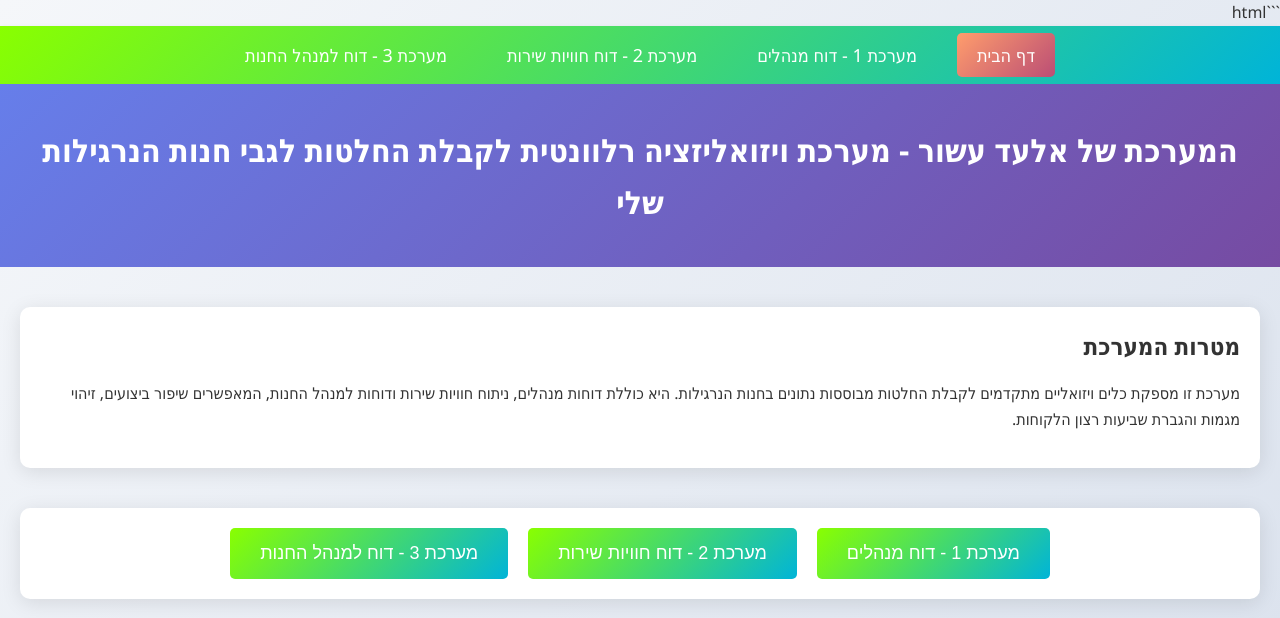
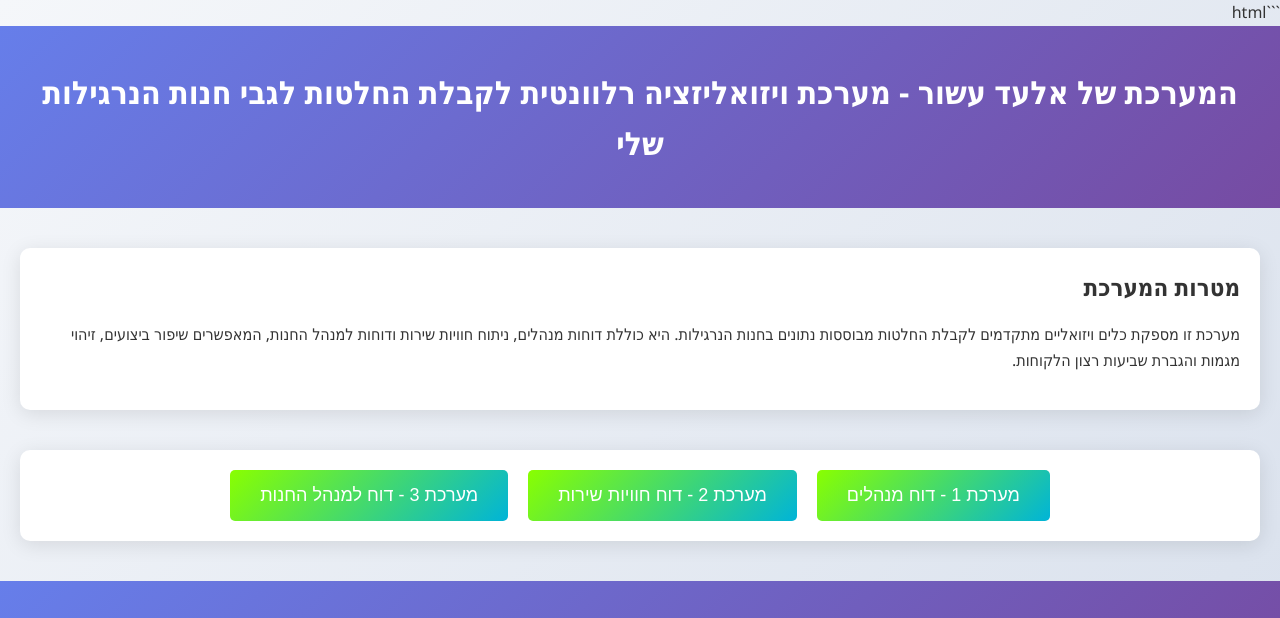
Before and after one commit to eladasor/ELAD-ASOR-PROJECT, a plain HTML site: page index.html in a window 1280 px wide. Shown: the top 618 px of the page. Drawn offline with Linux system fonts and the light colour scheme; a script that the page names is missing.

Commit message:
Update index.html

```diff
--- a/index.html
+++ b/index.html
@@ -20,39 +20,6 @@
             color: white;
             padding: 40px 20px;
             text-align: center;
-        }
-        nav {
-            background: linear-gradient(135deg, #89ff00 0%, #00b4d8 100%);
-            padding: 15px 0;
-            box-shadow: 0 2px 5px rgba(0, 0, 0, 0.1);
-        }
-        nav ul {
-            list-style: none;
-            margin: 0;
-            padding: 0;
-            display: flex;
-            justify-content: center;
-            gap: 20px;
-            flex-wrap: wrap;
-        }
-        nav ul li {
-            margin: 0;
-        }
-        nav ul li a {
-            text-decoration: none;
-            color: white;
-            font-size: 18px;
-            padding: 10px 20px;
-            border-radius: 5px;
-            transition: background 0.3s, transform 0.3s;
-        }
-        nav ul li a:hover {
-            background: linear-gradient(135deg, #ff9d6c 0%, #bb4e75 100%);
-            transform: translateY(-2px);
-        }
-        nav ul li a.active {
-            background: linear-gradient(135deg, #ff9d6c 0%, #bb4e75 100%);
-            cursor: default;
         }
         h1, h2 {
             margin: 0;
@@ -91,14 +58,6 @@
     </style>
 </head>
 <body>
-    <nav>
-        <ul>
-            <li><a href="index.html" class="active">דף הבית</a></li>
-            <li><a href="dash1.html">מערכת 1 - דוח מנהלים</a></li>
-            <li><a href="dash2.html">מערכת 2 - דוח חוויות שירות</a></li>
-            <li><a href="dash3.html">מערכת 3 - דוח למנהל החנות</a></li>
-        </ul>
-    </nav>
     <header>
         <h1>המערכת של אלעד עשור - מערכת ויזואליזציה רלוונטית לקבלת החלטות לגבי חנות הנרגילות שלי</h1>
     </header>
@@ -145,39 +104,6 @@
             padding: 40px 20px;
             text-align: center;
         }
-        nav {
-            background: linear-gradient(135deg, #89ff00 0%, #00b4d8 100%);
-            padding: 15px 0;
-            box-shadow: 0 2px 5px rgba(0, 0, 0, 0.1);
-        }
-        nav ul {
-            list-style: none;
-            margin: 0;
-            padding: 0;
-            display: flex;
-            justify-content: center;
-            gap: 20px;
-            flex-wrap: wrap;
-        }
-        nav ul li {
-            margin: 0;
-        }
-        nav ul li a {
-            text-decoration: none;
-            color: white;
-            font-size: 18px;
-            padding: 10px 20px;
-            border-radius: 5px;
-            transition: background 0.3s, transform 0.3s;
-        }
-        nav ul li a:hover {
-            background: linear-gradient(135deg, #ff9d6c 0%, #bb4e75 100%);
-            transform: translateY(-2px);
-        }
-        nav ul li a.active {
-            background: linear-gradient(135deg, #ff9d6c 0%, #bb4e75 100%);
-            cursor: default;
-        }
         h1, h2 {
             margin: 0;
         }
@@ -210,14 +136,6 @@
     </style>
 </head>
 <body>
-    <nav>
-        <ul>
-            <li><a href="index.html">דף הבית</a></li>
-            <li><a href="dash1.html" class="active">מערכת 1 - דוח מנהלים</a></li>
-            <li><a href="dash2.html">מערכת 2 - דוח חוויות שירות</a></li>
-            <li><a href="dash3.html">מערכת 3 - דוח למנהל החנות</a></li>
-        </ul>
-    </nav>
     <header>
         <h1>מערכת 1 - דוח מנהלים</h1>
     </header>
@@ -271,39 +189,6 @@
             padding: 40px 20px;
             text-align: center;
         }
-        nav {
-            background: linear-gradient(135deg, #89ff00 0%, #00b4d8 100%);
-            padding: 15px 0;
-            box-shadow: 0 2px 5px rgba(0, 0, 0, 0.1);
-        }
-        nav ul {
-            list-style: none;
-            margin: 0;
-            padding: 0;
-            display: flex;
-            justify-content: center;
-            gap: 20px;
-            flex-wrap: wrap;
-        }
-        nav ul li {
-            margin: 0;
-        }
-        nav ul li a {
-            text-decoration: none;
-            color: white;
-            font-size: 18px;
-            padding: 10px 20px;
-            border-radius: 5px;
-            transition: background 0.3s, transform 0.3s;
-        }
-        nav ul li a:hover {
-            background: linear-gradient(135deg, #ff9d6c 0%, #bb4e75 100%);
-            transform: translateY(-2px);
-        }
-        nav ul li a.active {
-            background: linear-gradient(135deg, #ff9d6c 0%, #bb4e75 100%);
-            cursor: default;
-        }
         h1, h2 {
             margin: 0;
         }
@@ -336,14 +221,6 @@
     </style>
 </head>
 <body>
-    <nav>
-        <ul>
-            <li><a href="index.html">דף הבית</a></li>
-            <li><a href="dash1.html">מערכת 1 - דוח מנהלים</a></li>
-            <li><a href="dash2.html" class="active">מערכת 2 - דוח חוויות שירות</a></li>
-            <li><a href="dash3.html">מערכת 3 - דוח למנהל החנות</a></li>
-        </ul>
-    </nav>
     <header>
         <h1>מערכת 2 - דוח חוויות שירות</h1>
     </header>
@@ -397,39 +274,6 @@
             padding: 40px 20px;
             text-align: center;
         }
-        nav {
-            background: linear-gradient(135deg, #89ff00 0%, #00b4d8 100%);
-            padding: 15px 0;
-            box-shadow: 0 2px 5px rgba(0, 0, 0, 0.1);
-        }
-        nav ul {
-            list-style: none;
-            margin: 0;
-            padding: 0;
-            display: flex;
-            justify-content: center;
-            gap: 20px;
-            flex-wrap: wrap;
-        }
-        nav ul li {
-            margin: 0;
-        }
-        nav ul li a {
-            text-decoration: none;
-            color: white;
-            font-size: 18px;
-            padding: 10px 20px;
-            border-radius: 5px;
-            transition: background 0.3s, transform 0.3s;
-        }
-        nav ul li a:hover {
-            background: linear-gradient(135deg, #ff9d6c 0%, #bb4e75 100%);
-            transform: translateY(-2px);
-        }
-        nav ul li a.active {
-            background: linear-gradient(135deg, #ff9d6c 0%, #bb4e75 100%);
-            cursor: default;
-        }
         h1, h2 {
             margin: 0;
         }
@@ -462,14 +306,6 @@
     </style>
 </head>
 <body>
-    <nav>
-        <ul>
-            <li><a href="index.html">דף הבית</a></li>
-            <li><a href="dash1.html">מערכת 1 - דוח מנהלים</a></li>
-            <li><a href="dash2.html">מערכת 2 - דוח חוויות שירות</a></li>
-            <li><a href="dash3.html" class="active">מערכת 3 - דוח למנהל החנות</a></li>
-        </ul>
-    </nav>
     <header>
         <h1>מערכת 3 - דוח למנהל החנות</h1>
     </header>
```
